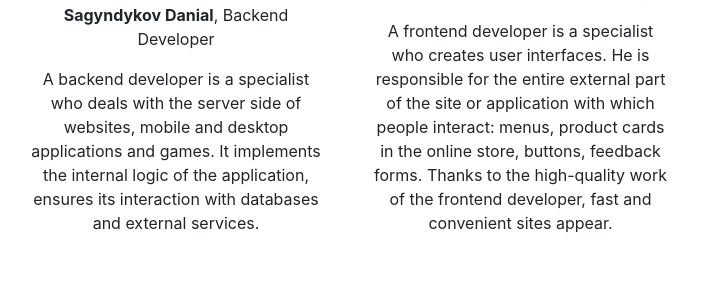
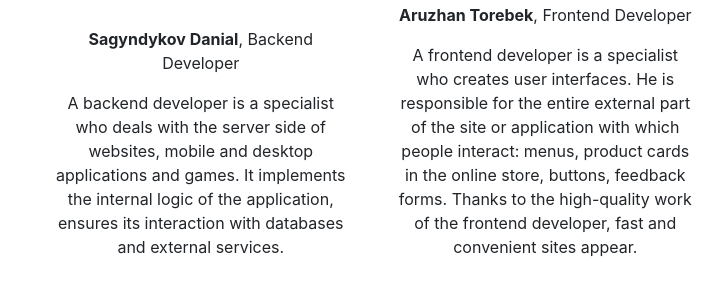
Before and after one commit to 4ame1e0n/-VibeNet-, a Flask app: page /about in a window 1280 px wide. Shown: the part 377-665 px from the top of the page, without its empty margins (267-990 px from the left). Run offline with Flask 3, Linux system fonts and the light colour scheme; parts of the project's set-up code (start-up, migrations or seed data) failed here and were passed over; some libraries are stand-ins or nearby versions.

Commit message:
Update about.html

```diff
--- a/templates/about.html
+++ b/templates/about.html
@@ -2,52 +2,62 @@
 
 {% block title %}
 About
-{% endblock  %}
+{% endblock %}
 
 {% block body %}
-<div class="container-xl">
+<div class="d-flex align-items-center justify-content-center min-vh-100">
+  <div class="container-xl text-center">
     <div class="row">
       <div class="col-lg-8 mx-auto">
-      <h2>About Us</h2>
+        <h2 class="mb-4">About Us</h2>
         <div class="team-members">
-        <div class="team-member">
-          <div class="img-box">
-            <img src="https://i.pinimg.com/originals/c8/4f/95/c84f95709714bbadc37efebf1754ba22.gif" alt="">
+          <!-- Team Member 1 -->
+          <div class="team-member mb-4">
+            <div class="img-box mx-auto">
+              <img src="https://i.pinimg.com/originals/c8/4f/95/c84f95709714bbadc37efebf1754ba22.gif" alt="Sagyndykov Danial" class="rounded-circle">
             </div>
-          <p class="overview"><b>Sagyndykov Danial</b>, Backend Developer</p>
+            <p class="overview mt-2"><b>Sagyndykov Danial</b>, Backend Developer</p>
             <p class="testimonial">A backend developer is a specialist who deals with the server side of websites, mobile and desktop applications and games. It implements the internal logic of the application, ensures its interaction with databases and external services.</p>
           </div>
-        <div class="team-member">
-          <div class="img-box">
-            <img src="https://i.pinimg.com/originals/de/c4/89/dec4890caf73f41318d9161eba9cf51e.gif" alt="">
+          <!-- Team Member 2 -->
+          <div class="team-member mb-4">
+            <div class="img-box mx-auto">
+              <img src="https://i.pinimg.com/originals/de/c4/89/dec4890caf73f41318d9161eba9cf51e.gif" alt="Aruzhan Torebek" class="rounded-circle">
             </div>
-          <p class="overview"><b>Aruzhan Torebek</b>, Frontend Developer</p>
+            <p class="overview mt-2"><b>Aruzhan Torebek</b>, Frontend Developer</p>
             <p class="testimonial">A frontend developer is a specialist who creates user interfaces. He is responsible for the entire external part of the site or application with which people interact: menus, product cards in the online store, buttons, feedback forms. Thanks to the high-quality work of the frontend developer, fast and convenient sites appear.</p>
           </div>
+          <!-- Team Member 3 -->
           <div class="team-member">
-          <div class="img-box">
-            <img src="https://i.pinimg.com/originals/43/23/e9/4323e9a710bb6c8973346125892c845c.gif" alt="">
+            <div class="img-box mx-auto">
+              <img src="https://i.pinimg.com/originals/43/23/e9/4323e9a710bb6c8973346125892c845c.gif" alt="Kundyz Zhumazhanova" class="rounded-circle">
             </div>
-          <p class="overview"><b>Kundyz Zhumazhanova</b>, Designer</p>
+            <p class="overview mt-2"><b>Kundyz Zhumazhanova</b>, Designer</p>
             <p class="testimonial">A designer is a person who plans the form or structure of something before it is made, by preparing drawings or plans. In practice, anyone who creates tangible or intangible objects, products, processes, laws, games, graphics, services, or experiences can be called a designer.</p>
           </div>
         </div>
       </div>
     </div>
   </div>
-     <script>$(window).on('load',function () {
-     var current = location.pathname;
-     console.log(current);
-     $('#navbarSupportedContent ul li a').each(function(){
-         var $this = $(this);
-         // if the current path is like this link, make it active
-         if($this.attr('href').indexOf(current) !== -1){
-             $this.parent().addClass('active');
-             $this.parents('.menu-submenu').addClass('show-dropdown');
-            $this.parents('.menu-submenu').parent().addClass('active');
-         }else{
-             $this.parent().removeClass('active');
+</div>
+
+<script>
+  document.addEventListener('DOMContentLoaded', function () {
+    const currentPath = location.pathname;
+    const navLinks = document.querySelectorAll('#navbarSupportedContent ul li a');
+
+    navLinks.forEach(link => {
+      if (link.getAttribute('href').includes(currentPath)) {
+        link.parentElement.classList.add('active');
+        const menuSubmenu = link.closest('.menu-submenu');
+        if (menuSubmenu) {
+          menuSubmenu.classList.add('show-dropdown');
+          menuSubmenu.parentElement.classList.add('active');
         }
-   })
- });</script>
-{% endblock  %}
+      } else {
+        link.parentElement.classList.remove('active');
+      }
+    });
+  });
+</script>
+{% endblock %}
```
Lines whose indentation alone changed are shown as unchanged.
